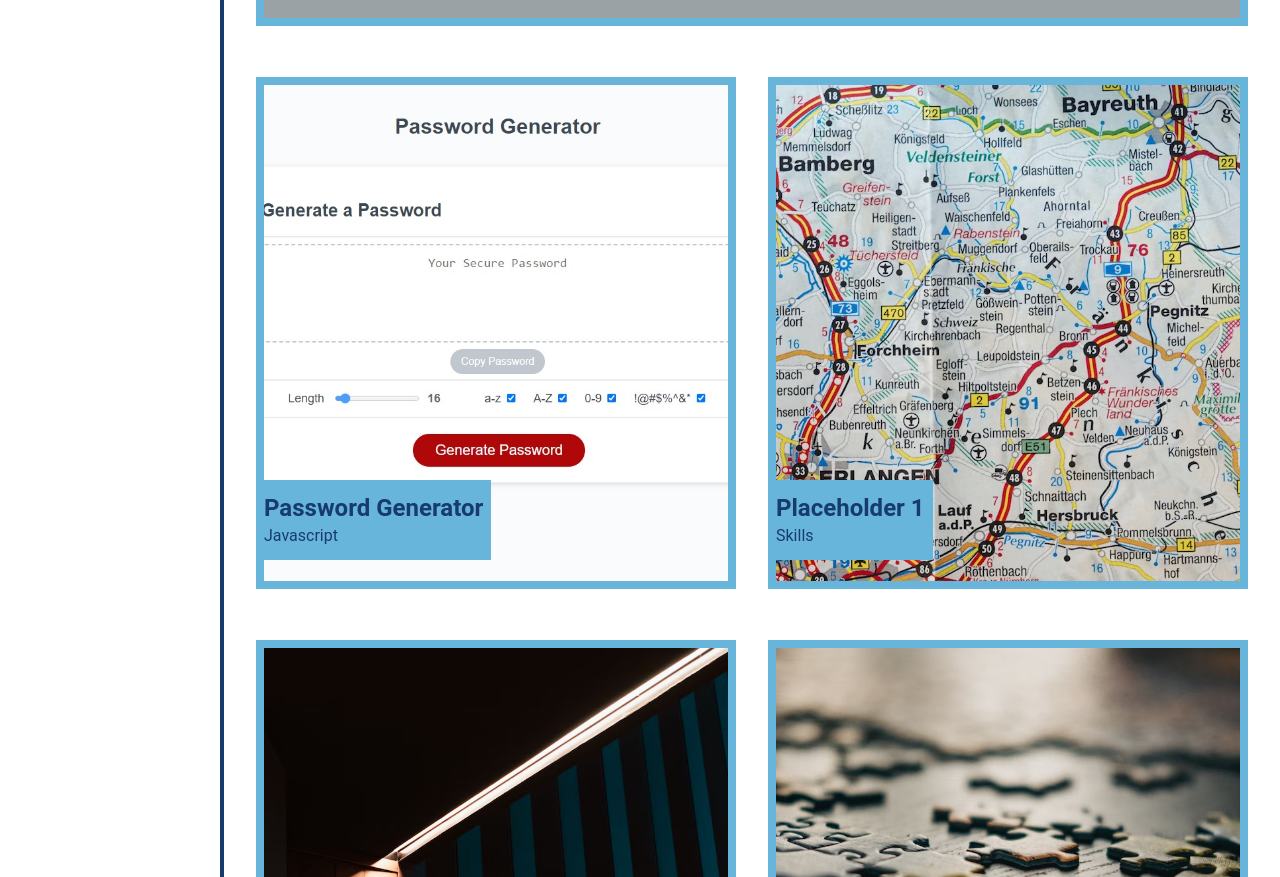
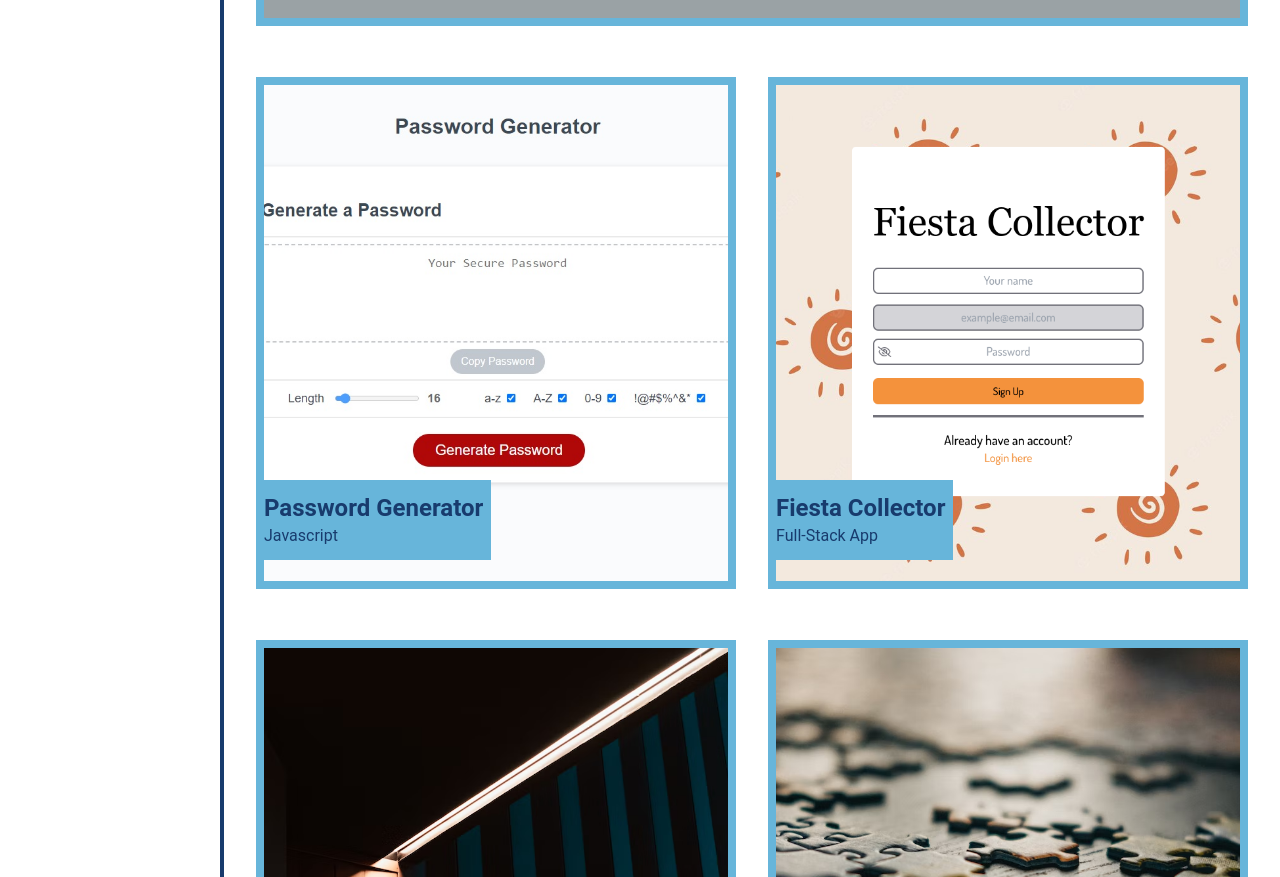
Before and after one commit to jason-lieb/professional-portfolio, a plain HTML site: page index.html in a window 1280 px wide. Shown: the part 1097-1974 px from the top of the page. Drawn offline with Linux system fonts and the light colour scheme.

Commit message:
added fiesta collector

```diff
--- a/index.html
+++ b/index.html
@@ -48,10 +48,10 @@
           </div>
         </div>
         <div class="project">
-          <a href="./assets/map-project.jpg"><img class="project-img" src="./assets/map-project.jpg" alt="Map Project"></a>
+          <a href="https://github.com/jason-lieb/fiesta-collector"><img class="project-img" src="./assets/fiesta.png" alt="Fiesta Collector"></a>
           <div class="tag">
-            <h3>Placeholder 1</h3>
-            <p>Skills</p>
+            <h3>Fiesta Collector</h3>
+            <p>Full-Stack App</p>
           </div>
         </div>
         <div class="project">
```
Also changed, not shown: assets/fiesta.png (added).
